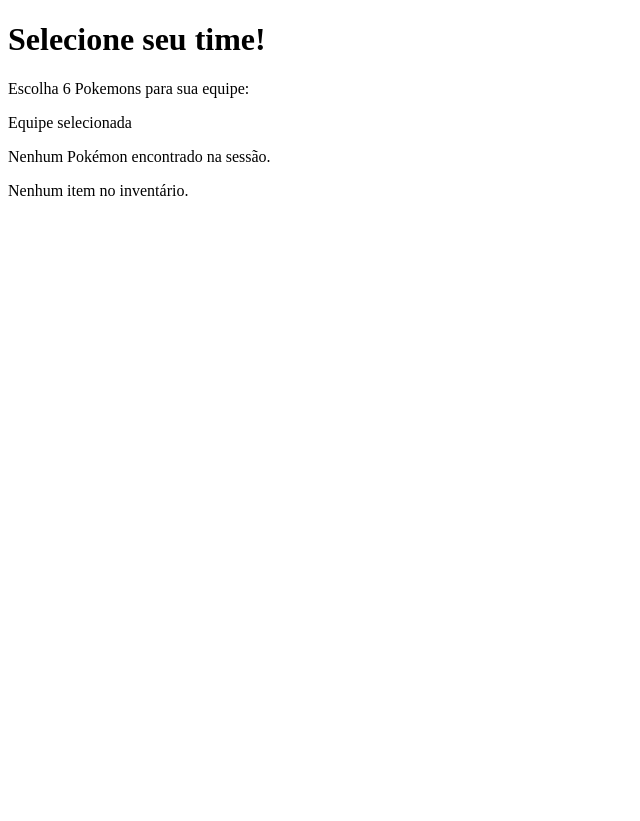
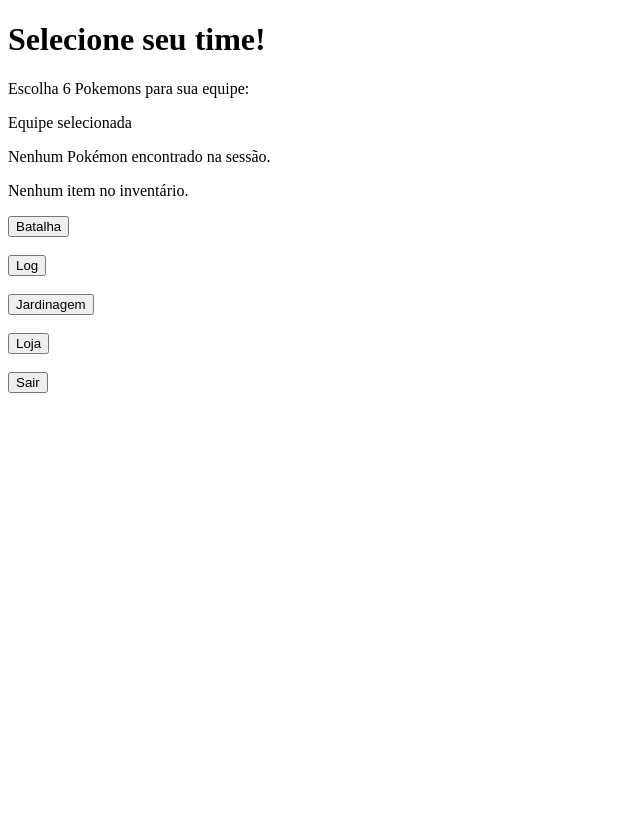
Before and after one commit to 82025Rafael/pvzdex, a PHP site: page /selecao/selecao.php in a window 1280 px wide. Shown: the whole page, without its empty margins (0-640 px from the left). Before the commit the page ends 196 px from the top, so only its background shows below. Run offline with PHP 8.4, Linux system fonts and the light colour scheme.

Commit message:
Botões da seleção

```diff
--- a/views/selecao/selecao.css
+++ b/views/selecao/selecao.css
@@ -1,6 +1,33 @@
+html, body {
+    width:100%;
+    height:100%;
+
+}
+body {
+
+}
 .pokemon-card{
     background-color: lightgray;
+    margin: 2px;
+
 }
 #pokemons #inventario {
     background-color: darkgray;
+    display: flex;
+    justify-content: left;
+    align-items: center;
+    margin: 0;
+    padding: 0;
+
+
 }
+#pokemons
+#menu {
+    border: 3px solid red;
+    margin: 0 auto;
+    width:50%;
+    height:100%;
+    display: flex;
+    justify-content: right;
+    align-items: center;
+}
--- a/views/selecao/selecao.php
+++ b/views/selecao/selecao.php
@@ -9,10 +9,12 @@
     <meta charset="UTF-8">
     <meta name="viewport" content="width=device-width, initial-scale=1.0">
     <title>Seleção de Pokemons</title>
+    <link rel="stylesheet" href="selecao.css">
+
 </head>
 <body>
-    <h1>Selecione seu time!</h1>
-    <p>Escolha 6 Pokemons para sua equipe:</p>
+    <h1 id="titulo">Selecione seu time!</h1>
+    <p id="instrucoes">Escolha 6 Pokemons para sua equipe:</p>
 
     <div>Equipe selecionada</div>
     <div id="pokemons">
@@ -47,5 +49,18 @@
         }
         ?>
     </div>
+
+    <section id="menu">
+        <a href="../../controllers/batalha.php"><button>Batalha</button></a>
+        <br><br>
+        <a href="../../controllers/log.php"><button>Log</button></a>
+        <br><br>
+        <a href="../../controllers/centro.php"><button>Jardinagem</button></a>
+        <br><br>
+        <a href="../../controllers/loja.php"><button>Loja</button></a>
+        <br><br>
+        <a href="../../controllers/login.php"><button>Sair</button></a>
+        <br><br>
+    </section>
 </body>
 </html>
```
